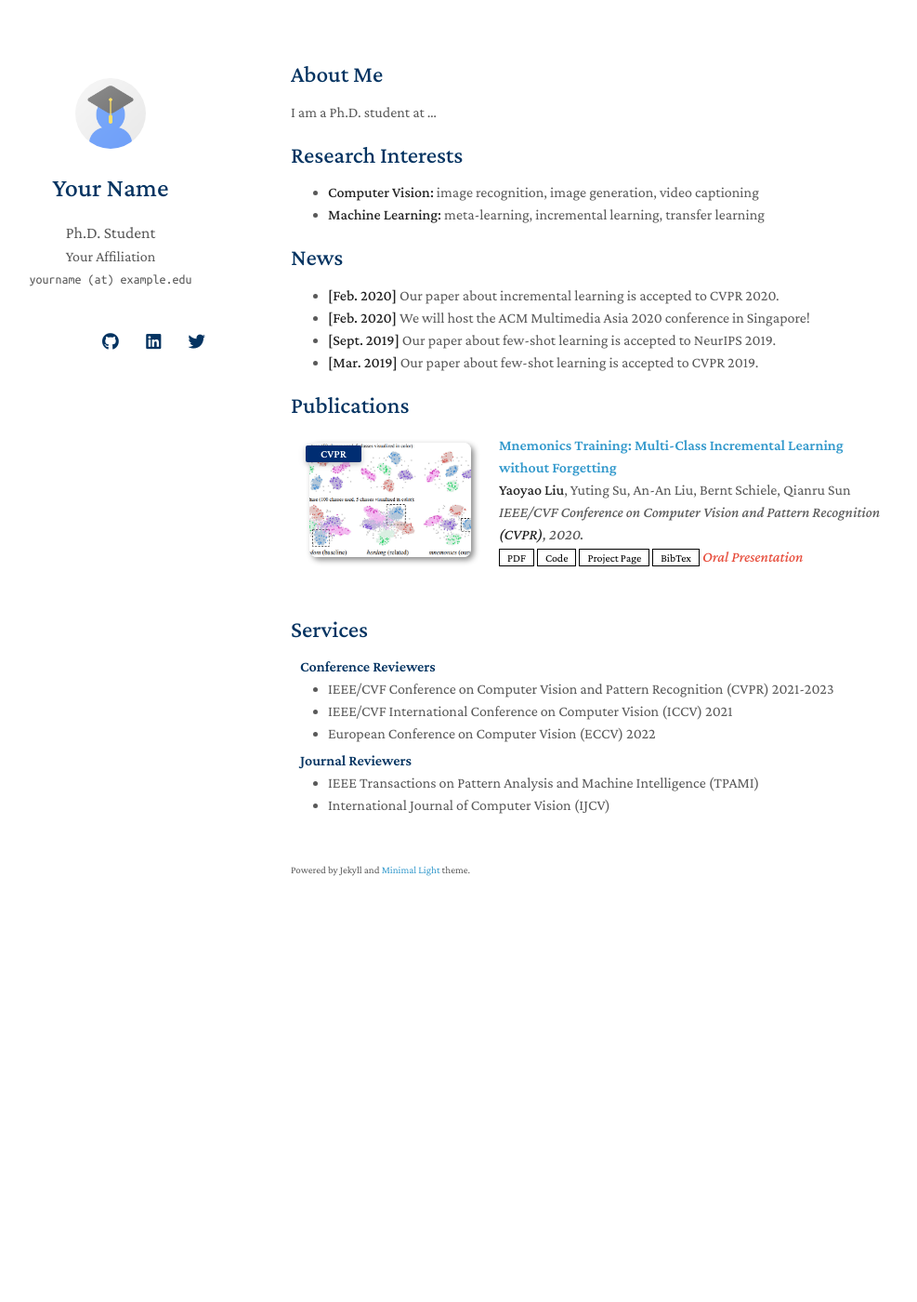
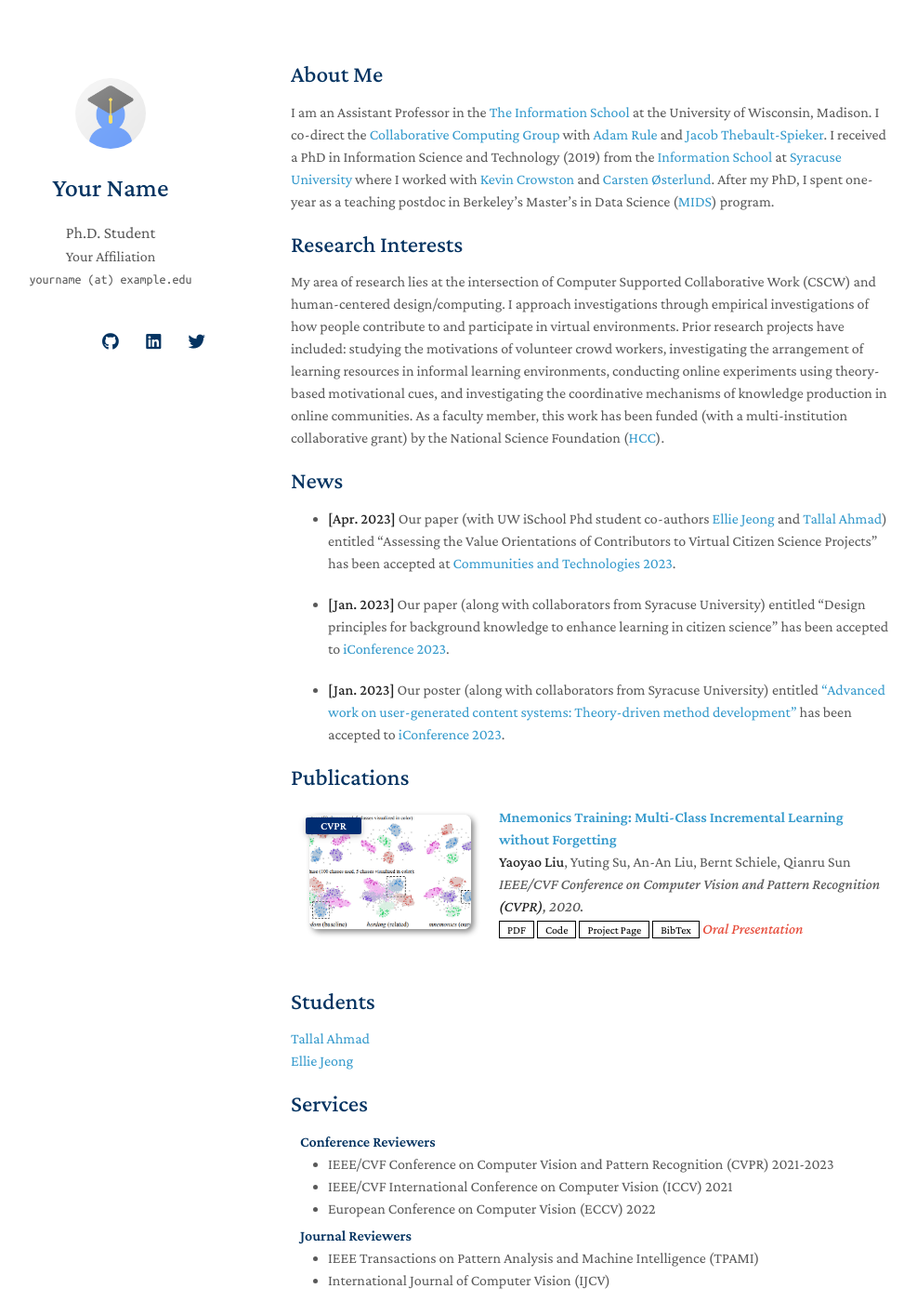
Before and after one commit to cjacks04/cjacks04.github.io, a Jekyll site: the page built from index.md, in a window 1280 px wide and 1400 px high. Shown: the whole window at 93% size, without its empty margins (157-1144 px from the left). Built offline with Jekyll 4.4.1, drawn with Linux system fonts in a browser that asks for light colours; nearby versions of some CDN libraries; a style sheet for code colours, icons or effects is not loaded; our own code applies the rules of GitHub Pages for plain Markdown files.

Commit message:
homepage

```diff
--- a/index.md
+++ b/index.md
@@ -4,20 +4,28 @@ layout: homepage
 
 ## About Me
 
-I am a Ph.D. student at ...
+I am an Assistant Professor in the [The Information School](https://ischool.wisc.edu/) at the University of Wisconsin, Madison. I co-direct the [Collaborative Computing Group](https://collab.ischool.wisc.edu/) with [Adam Rule](https://adamrule.com/) and [Jacob Thebault-Spieker](https://jacob.thebault-spieker.com/). I received a PhD in Information Science and Technology (2019) from the [Information School](https://ischool.syr.edu/) at [Syracuse University](https://www.syracuse.edu/) where I worked with [Kevin Crowston](https://crowston.syr.edu/) and [Carsten Østerlund](https://ischool.syr.edu/carsten-osterlund/). After my PhD, I spent one-year as a teaching postdoc in Berkeley's Master's in Data Science ([MIDS](https://ischoolonline.berkeley.edu/)) program.
 
 ## Research Interests
 
-- **Computer Vision:** image recognition, image generation, video captioning
-- **Machine Learning:** meta-learning, incremental learning, transfer learning
+My area of research lies at the intersection of Computer Supported Collaborative Work (CSCW) and human-centered design/computing. I approach investigations through empirical investigations of how people contribute to and participate in virtual environments. Prior research projects have included: studying the motivations of volunteer crowd workers, investigating the arrangement of learning resources in informal learning environments, conducting online experiments using theory-based motivational cues, and investigating the coordinative mechanisms of knowledge production in online communities. As a faculty member, this work has been funded (with a multi-institution collaborative grant) by the National Science Foundation ([HCC](https://www.nsf.gov/awardsearch/showAward?AWD_ID=1755628&HistoricalAwards=false)).
+
 
 ## News
 
-- **[Feb. 2020]** Our paper about incremental learning is accepted to CVPR 2020.
-- **[Feb. 2020]** We will host the ACM Multimedia Asia 2020 conference in Singapore!
-- **[Sept. 2019]** Our paper about few-shot learning is accepted to NeurIPS 2019.
-- **[Mar. 2019]** Our paper about few-shot learning is accepted to CVPR 2019.
+- **[Apr. 2023]** Our paper (with UW iSchool Phd student co-authors [Ellie Jeong](https://ejeong7.wixsite.com/elliejeong) and [Tallal Ahmad](https://sites.google.com/view/tallal-ahmad/home)) entitled "Assessing the Value Orientations of Contributors to Virtual Citizen Science Projects" has been accepted at [Communities and Technologies 2023](https://2023.comtech.community/).
+
+- **[Jan. 2023]** Our paper (along with collaborators from Syracuse University) entitled "Design principles for background knowledge to enhance learning in citizen science" has been accepted to [iConference 2023](https://www.ischools.org/iconference).
+
+- **[Jan. 2023]** Our poster (along with collaborators from Syracuse University) entitled ["Advanced work on user-generated content systems: Theory-driven method development"](https://www.ideals.illinois.edu/items/126404) has been accepted to [iConference 2023](https://www.ischools.org/iconference).
+
 
 {% include_relative _includes/publications.md %}
 
+
+## Students
+
+[Tallal Ahmad](https://sites.google.com/view/tallal-ahmad/home)	<br />
+[Ellie Jeong](https://ejeong7.wixsite.com/elliejeong)
+
 {% include_relative _includes/services.md %}
```
